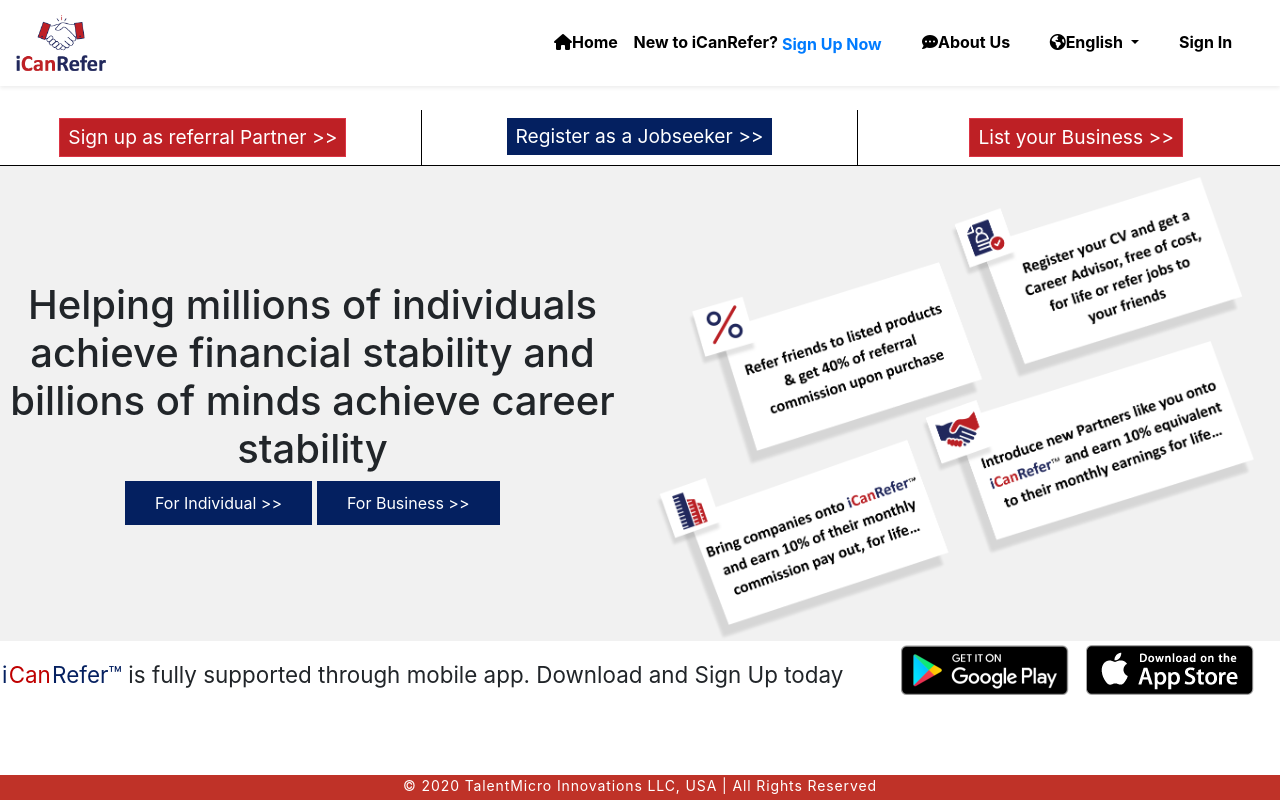
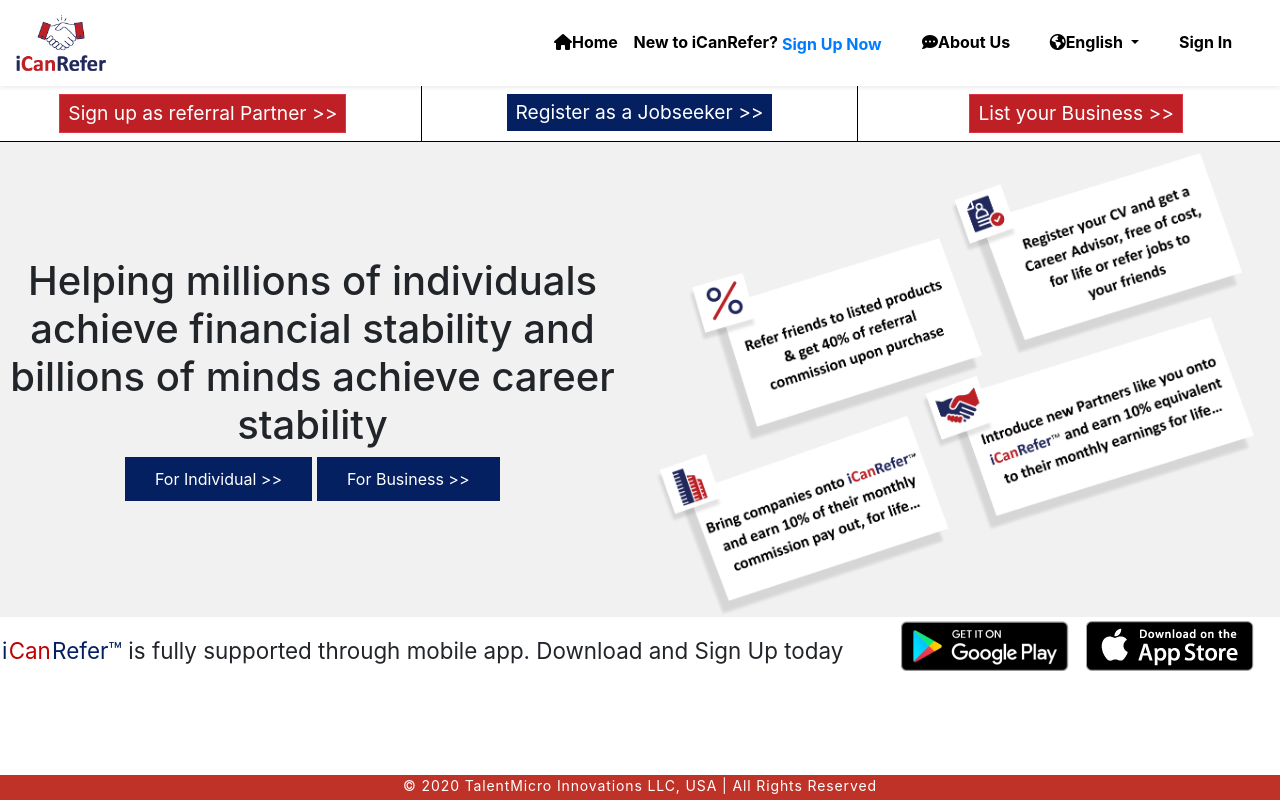
Before and after one commit to nandhyalasai/canirefer, a plain HTML site: page index.html in a window 1280 px wide. Drawn offline with nearby package versions, Linux system fonts and the light colour scheme.

Commit message:
Update index.html

```diff
--- a/index.html
+++ b/index.html
@@ -14,7 +14,7 @@
 </head>
 
 <body>
-    <div class="section-header pb-4">
+    <div class="section-header">
         <nav class="navbar navbar-expand-lg navbar-light bg-white shadow-sm">
             <a class="navbar-brand" href="#">
                 <img src="logo.png" alt="">
```
